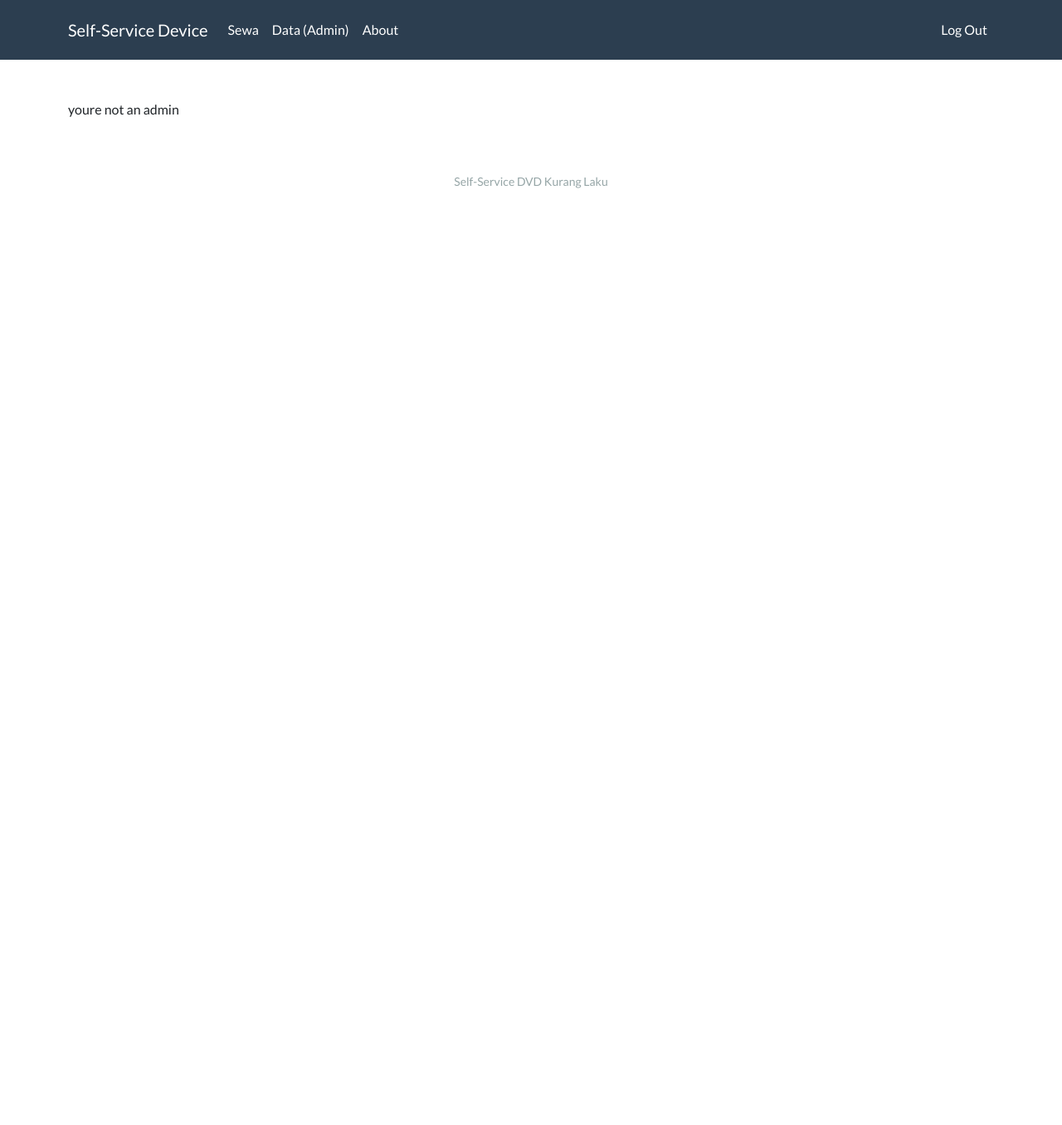
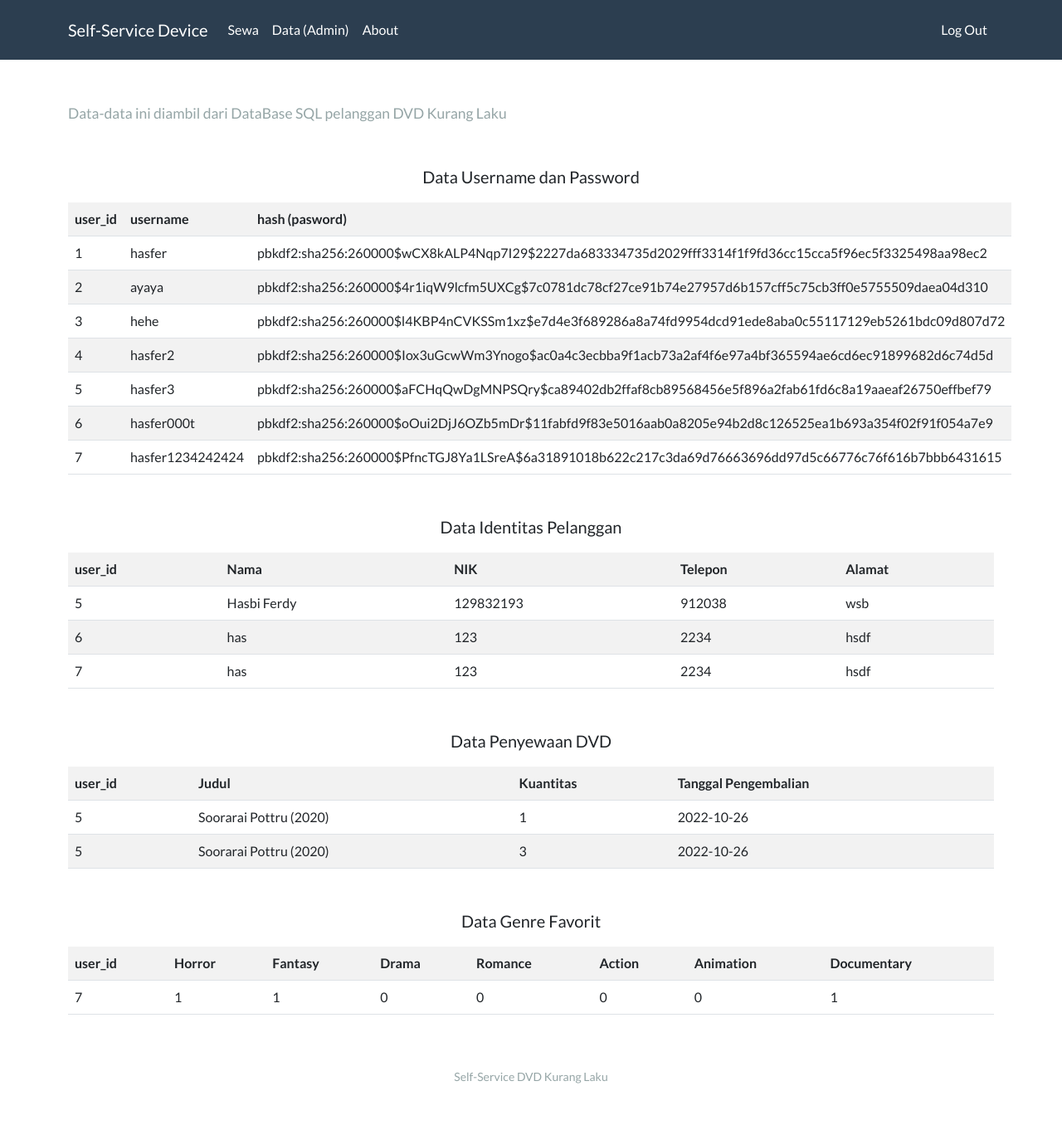
Before and after one commit to hasferrr/ads-website, a Flask app: page /data in a window 1280 px wide. Shown: the whole page at 83% size. Before the commit the page ends 227 px from the top, so only its background shows below. Run offline with Flask 2, Linux system fonts and the light colour scheme; a user stored in the database is signed in; data comes from the database, SQL or seed files in the repository; some libraries are stand-ins or nearby versions.

Commit message:
implement data

```diff
--- a/app.py
+++ b/app.py
@@ -72,7 +72,14 @@
 @app.route("/data", methods=["GET"])
 @login_required
 def data():
-    return render_template("data.html")
+
+    con, cur = connect_db()
+    users = cur.execute("SELECT * FROM users").fetchall()
+    pelanggan = cur.execute("SELECT * FROM pelanggan").fetchall()
+    sewa = cur.execute("SELECT * FROM sewa").fetchall()
+    genre = cur.execute("SELECT * FROM genre").fetchall()
+
+    return render_template("data.html", users=users, pelanggan=pelanggan, sewa=sewa, genre=genre)
 
 
 
--- a/templates/data.html
+++ b/templates/data.html
@@ -5,5 +5,86 @@
 {% endblock %}
 
 {% block main %}
-<p>youre not an admin</p>
+<p class="lead text-muted"><small>Data-data ini diambil dari DataBase SQL pelanggan DVD Kurang Laku</small></p>
+
+<p class="mt-5 lead text-center">Data Username dan Password</p>
+<table class="table table-striped">
+    <tr>
+        <th>user_id</th>
+        <th>username</th>
+        <th>hash (pasword)</th>
+    </tr>
+    {% for i in users %}
+    <tr>
+        <td>{{ i[0] }}</td>
+        <td>{{ i[1] }}</td>
+        <td>{{ i[2] }}</td>
+    </tr>
+    {% endfor %}
+</table>
+
+<p class="mt-5 lead text-center">Data Identitas Pelanggan</p>
+<table class="table table-striped">
+    <tr>
+        <th>user_id</th>
+        <th>Nama</th>
+        <th>NIK</th>
+        <th>Telepon</th>
+        <th>Alamat</th>
+    </tr>
+    {% for i in pelanggan %}
+    <tr>
+        <td>{{ i[1] }}</td>
+        <td>{{ i[2] }}</td>
+        <td>{{ i[3] }}</td>
+        <td>{{ i[4] }}</td>
+        <td>{{ i[5] }}</td>
+    </tr>
+    {% endfor %}
+</table>
+
+<p class="mt-5 lead text-center">Data Penyewaan DVD</p>
+<table class="table table-striped">
+    <tr>
+        <th>user_id</th>
+        <th>Judul</th>
+        <th>Kuantitas</th>
+        <th>Tanggal Pengembalian</th>
+    </tr>
+    {% for i in sewa %}
+    <tr>
+        <td>{{ i[1] }}</td>
+        <td>{{ i[2] }}</td>
+        <td>{{ i[3] }}</td>
+        <td>{{ i[4] }}</td>
+    </tr>
+    {% endfor %}
+</table>
+
+<p class="mt-5 lead text-center">Data Genre Favorit</p>
+<table class="table table-striped">
+    <tr>
+        <th>user_id</th>
+        <th>Horror</th>
+        <th>Fantasy</th>
+        <th>Drama</th>
+        <th>Romance</th>
+        <th>Action</th>
+        <th>Animation</th>
+        <th>Documentary</th>
+    </tr>
+    {% for i in genre %}
+    <tr>
+        <td>{{ i[1] }}</td>
+        <td>{{ i[2] }}</td>
+        <td>{{ i[3] }}</td>
+        <td>{{ i[4] }}</td>
+        <td>{{ i[5] }}</td>
+        <td>{{ i[6] }}</td>
+        <td>{{ i[7] }}</td>
+        <td>{{ i[8] }}</td>
+    </tr>
+    {% endfor %}
+</table>
+
 {% endblock %}
```
